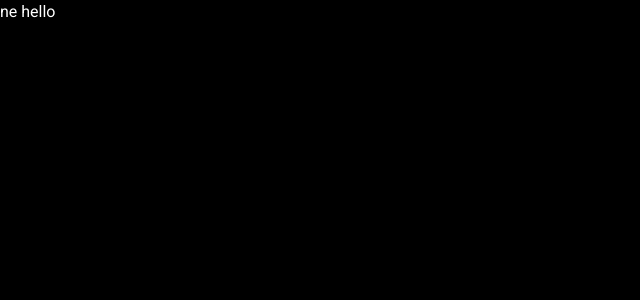
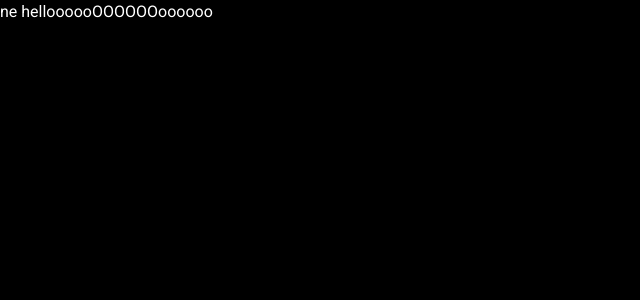
Before and after one commit to hadsome-Droid/Cards, a React (Vite) app: page / in a window 1280 px wide. Shown: the top 300 px of the page, without its empty margins (0-640 px from the left). Built offline with nearby package versions, Linux system fonts and the light colour scheme.

Commit message:
added styles, imports and settings

```diff
--- a/src/App.tsx
+++ b/src/App.tsx
@@ -1,3 +1,3 @@
 export function App() {
-  return <div>ne hello</div>
+  return <div>ne helloooooOOOOOOoooooo</div>
 }
```
